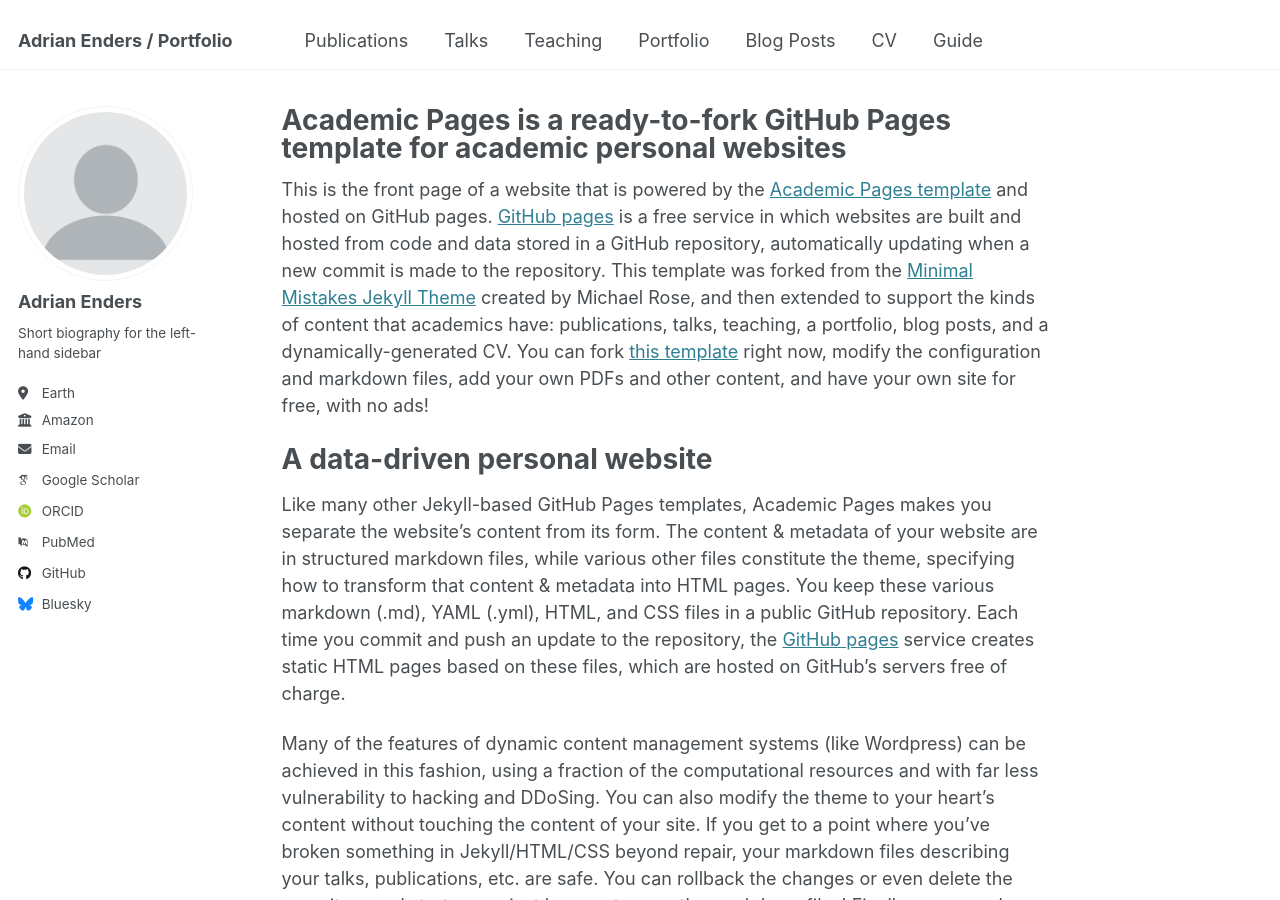
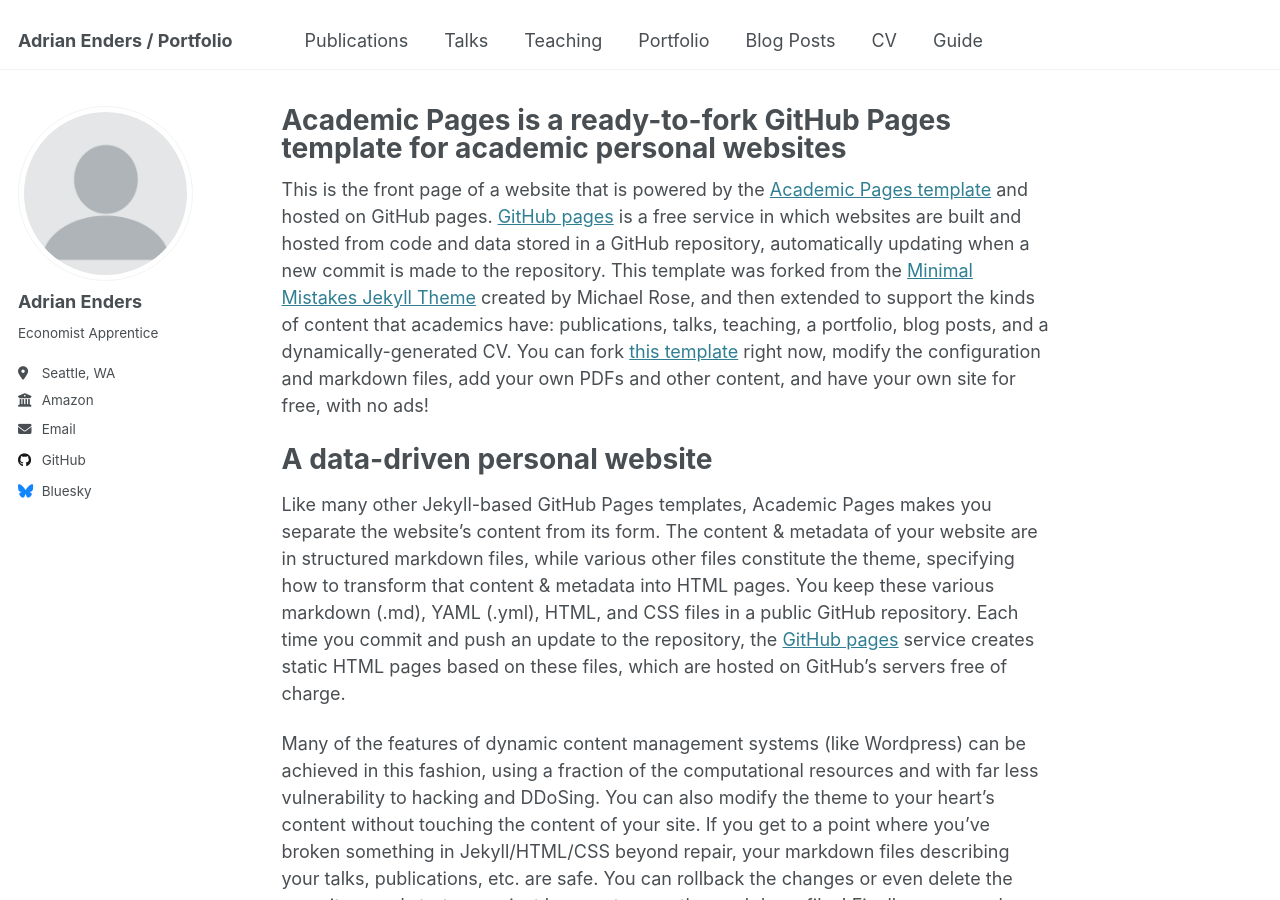
Before and after one commit to ae4292/ae4292.github.io, a Jekyll site: the page built from _pages/about.md, in a window 1280 px wide and 900 px high. Built offline with Jekyll 4.4.1, drawn with Linux system fonts in a browser that asks for light colours; some web fonts are replaced.

Commit message:
Update _config.yml

```diff
--- a/_config.yml
+++ b/_config.yml
@@ -14,7 +14,7 @@ title_separator          : "-"
 name                     : &name "Adrian Enders"
 description              : &description "personal description"
 url                      : https://ae4292.github.io # the base hostname & protocol for your site e.g. "https://[your GitHub username].github.io"
-baseurl                  : "" # the subpath of your site, e.g. "/blog"
+baseurl                  : "/PhD_Portfolio_Site" # the subpath of your site, e.g. "/blog"
 repository               : "PhD_Portfolio_Site"
 
 # Site Author - The following control what appear as part of the author content on the side bar.
@@ -25,19 +25,19 @@ author:
   avatar           : "profile.png"
   name             : "Adrian Enders"
   pronouns         : # example: "she/her"
-  bio              : "Short biography for the left-hand sidebar"
-  location         : "Earth"
+  bio              : "Economist Apprentice"
+  location         : "Seattle, WA"
   employer         : "Amazon"
   uri              : # URL
-  email            : "none@example.org"
+  email            : "aenders4292@gmail.com"
 
   # Academic websites
   arxiv            : # URL - Update with the correct link to your profile
-  googlescholar    : "https://scholar.google.com/citations?user=PS_CX0AAAAAJ"
+  googlescholar    : #
   impactstory      : # URL
-  orcid            : "http://orcid.org/yourorcidurl"
+  orcid            : #
   semantic         : # URL
-  pubmed           : "https://www.ncbi.nlm.nih.gov/pubmed/?term=john+snow"
+  pubmed           : #
   researchgate     : # URL
   scopus           : # URL
 
```
